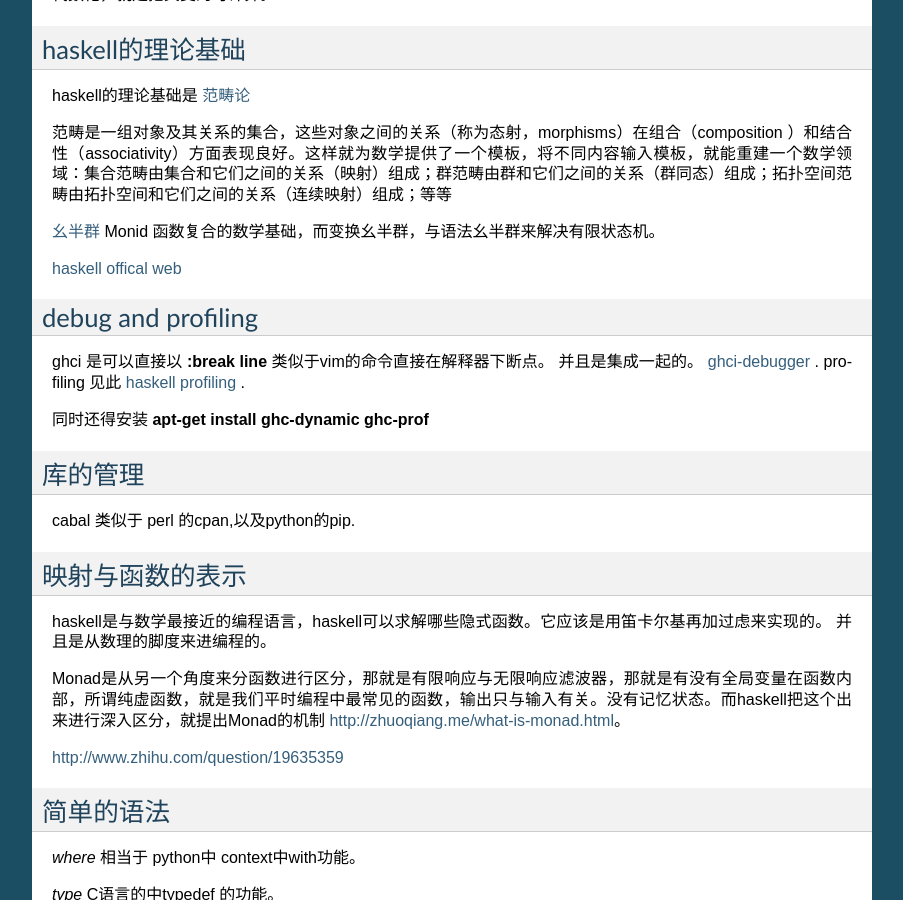
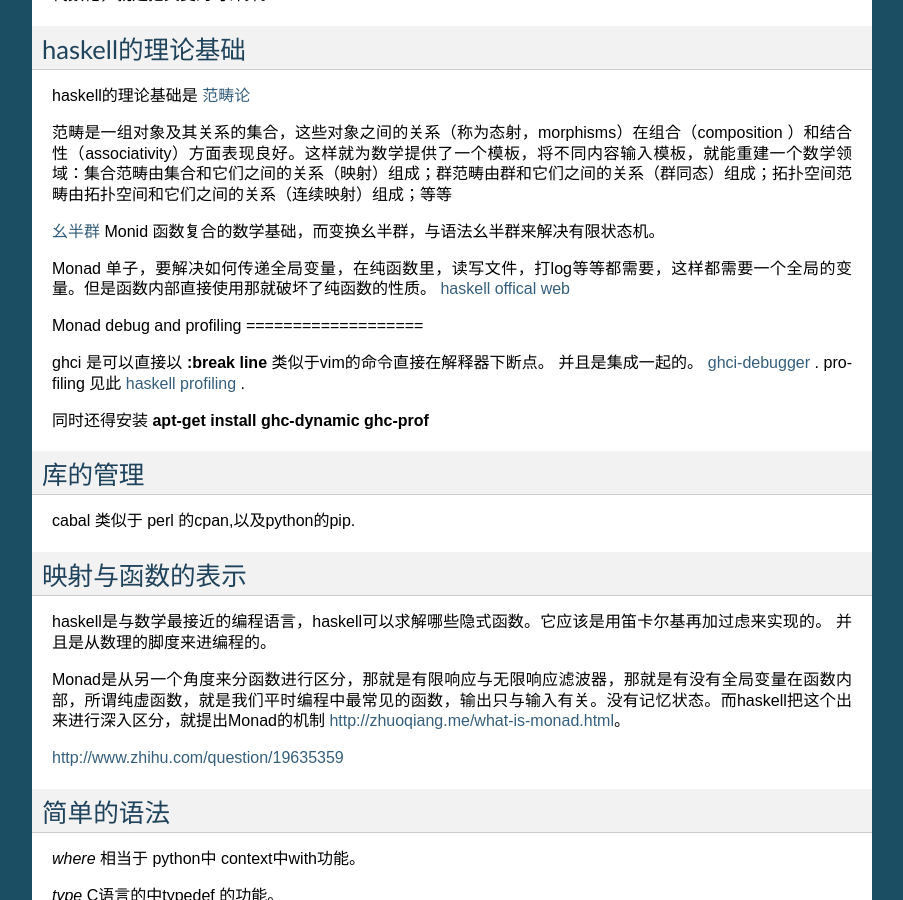
Before and after one commit to gwli/Programming, a Sphinx documentation site: the page built from source/content/Stage_1/Haskell.rst, in a window 1280 px wide and 900 px high, scrolled down 975 px. Shown: the whole window, without its empty margins (198-1101 px from the left). Built offline with Sphinx 7.4.7, drawn with Linux system fonts in a browser that asks for light colours.

Commit message:
monad的意义

```diff
--- a/source/content/Stage_1/Haskell.rst
+++ b/source/content/Stage_1/Haskell.rst
@@ -35,6 +35,7 @@ haskell 利用实现了类型的也可以参数，也就是有类型的的类型
 
 代数化，就是把其变的可计算。
 
+
 haskell的理论基础
 ===================
 
@@ -45,8 +46,10 @@ haskell的理论基础是 `范畴论 <https://www.zhihu.com/question/20448295/an
 
 `幺半群 <https://www.wikiwand.com/zh-hans/%E5%B9%BA%E5%8D%8A%E7%BE%A4>`_  Monid 函数复合的数学基础，而变换幺半群，与语法幺半群来解决有限状态机。
 
+Monad 单子，要解决如何传递全局变量，在纯函数里，读写文件，打log等等都需要，这样都需要一个全局的变量。但是函数内部直接使用那就破坏了纯函数的性质。
 `haskell offical web <http://www.haskell.org/haskellwiki/Haskell>`_
 
+Monad
 debug and profiling
 ===================
 
```
